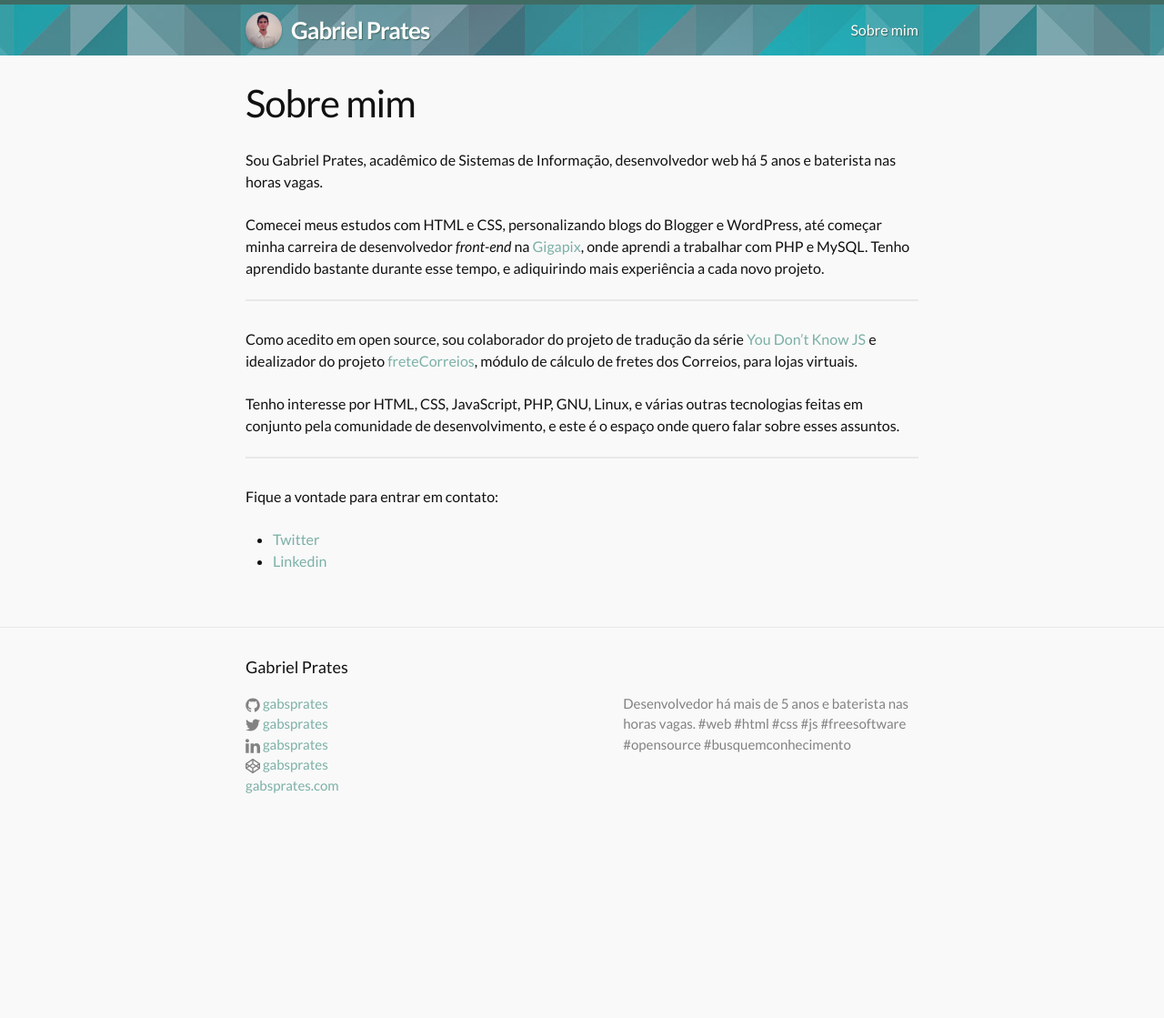
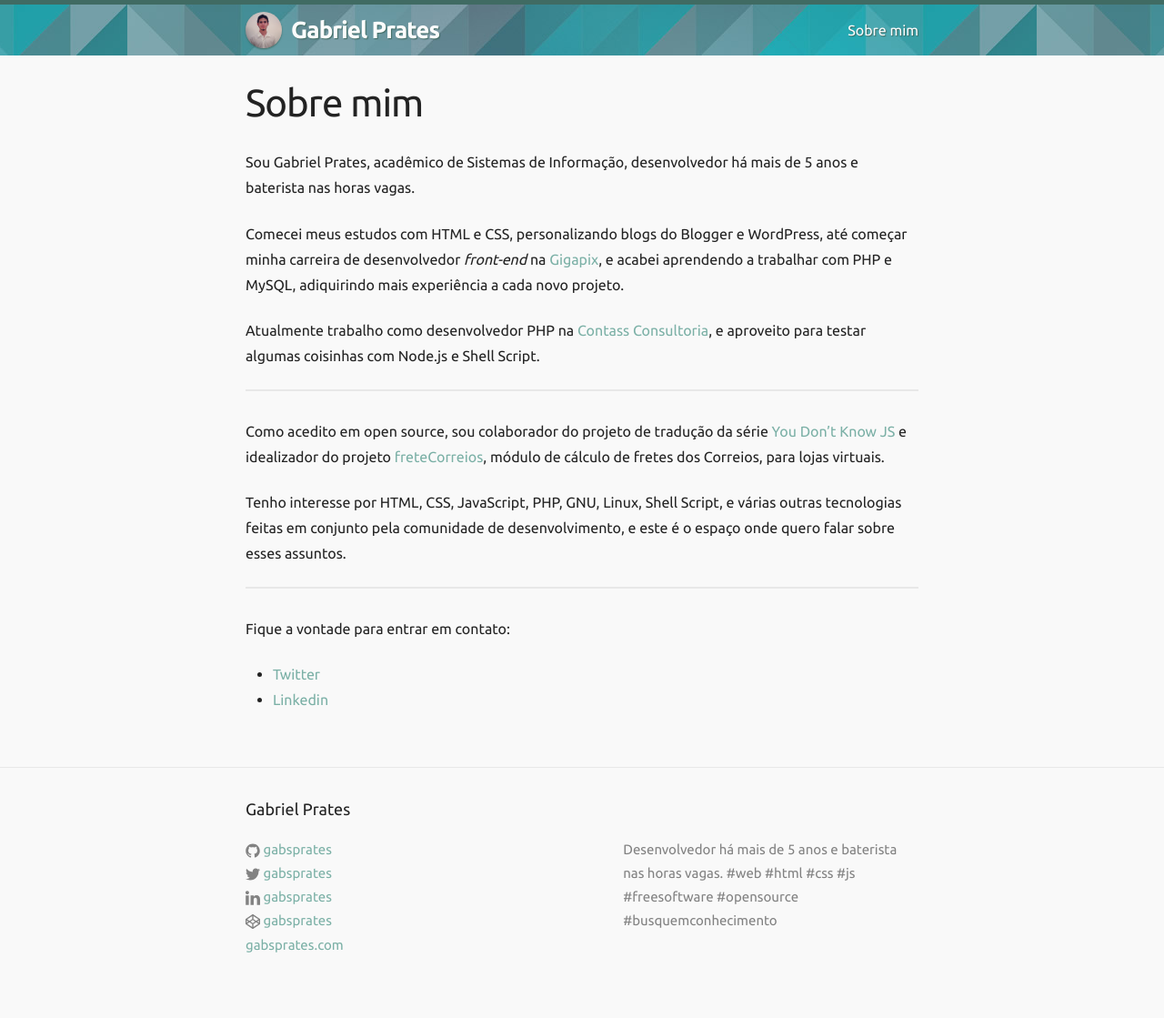
Before and after one commit to gabsprates/gabsprates.github.io, a Jekyll site: the page built from about.md, in a window 1280 px wide. Shown: the whole page at 91% size. Built offline with Jekyll 4.4.1, drawn with Linux system fonts in a browser that asks for light colours; comment, search, counter and statistics services are not loaded; before the commit the page ends 942 px from its top, so only the background shows below that.

Commit message:
Atualizações

```diff
--- a/_includes/head.html
+++ b/_includes/head.html
@@ -11,5 +11,6 @@
 
   <link rel="stylesheet" href="{{ "/css/main.css" | prepend: site.baseurl }}">
   <link rel="alternate" type="application/rss+xml" title="{{ site.title }}" href="{{ "/feed.xml" | prepend: site.baseurl | prepend: site.url }}">
-  <link href='https://fonts.googleapis.com/css?family=Lato:400,100,100italic,300,300italic,400italic,700,700italic,900,900italic' rel='stylesheet' type='text/css'>
+  <link href="https://fonts.googleapis.com/css?family=Ubuntu:300,400,500,700" rel="stylesheet">
+
 </head>
--- a/_sass/_base.scss
+++ b/_sass/_base.scss
@@ -122,8 +122,10 @@ a {
  */
 blockquote {
     color: $grey-color;
-    border-left: 4px solid $grey-color-light;
-    padding-left: $spacing-unit / 2;
+    border-left: 5px solid $grey-color-light;
+    padding-left: 18px;
+    padding-top: 8px;
+    padding-bottom: 12px;
     font-size: 18px;
     font-style: italic;
 
--- a/_sass/_layout.scss
+++ b/_sass/_layout.scss
@@ -269,3 +269,7 @@
         }
     }
 }
+
+.full-width {
+  width: 100%;
+}
--- a/_sass/_syntax-highlighting.scss
+++ b/_sass/_syntax-highlighting.scss
@@ -12,7 +12,7 @@
     .p     { font-weight: bold; } // (), {}, []
     .c     { color: #998; font-style: italic } // Comment
     .err   { color: #a61717; background-color: #e3d2d2 } // Error
-    .k     { font-weight: bold } // Keyword
+    .k     { color: #11deb3; font-weight: bold } // Keyword
     .o     { color: #9fca56; font-weight: bold } // Operator
     .cm    { color: #998; font-style: italic } // Comment.Multiline
     .cp    { color: #999; font-weight: bold } // Comment.Preproc
@@ -31,7 +31,7 @@
     .gu    { color: #aaa } // Generic.Subheading
     .gt    { color: #a00 } // Generic.Traceback
     .kc    { font-weight: bold } // Keyword.Constant
-    .kd    { font-weight: bold } // Keyword.Declaration
+    .kd    { color: #ffbf00; font-weight: bold; } // Keyword.Declaration
     .kp    { font-weight: bold } // Keyword.Pseudo
     .kr    { font-weight: bold } // Keyword.Reserved
     .kt    { color: #458; font-weight: bold } // Keyword.Type
@@ -47,6 +47,7 @@
     .nn    { color: #555 } // Name.Namespace
     .nt    { color: #55b5db } // Name.Tag
     .nv    { color: #9fca56 } // Name.Variable
+    .nx    { color: #fff } // Name.Variable
     .ow    { font-weight: bold } // Operator.Word
     .w     { color: #bbb } // Text.Whitespace
     .mf    { color: #cd3f45 } // Literal.Number.Float
--- a/about.md
+++ b/about.md
@@ -4,15 +4,17 @@ title: Sobre mim
 permalink: /about/
 ---
 
-Sou Gabriel Prates, acadêmico de Sistemas de Informação, desenvolvedor web há 5 anos e baterista nas horas vagas.
+Sou Gabriel Prates, acadêmico de Sistemas de Informação, desenvolvedor há mais de 5 anos e baterista nas horas vagas.
 
-Comecei meus estudos com HTML e CSS, personalizando blogs do Blogger e WordPress, até começar minha carreira de desenvolvedor *front-end* na [Gigapix](http://gigapix.com.br), onde aprendi a trabalhar com PHP e MySQL. Tenho aprendido bastante durante esse tempo, e adiquirindo mais experiência a cada novo projeto.
+Comecei meus estudos com HTML e CSS, personalizando blogs do Blogger e WordPress, até começar minha carreira de desenvolvedor *front-end* na [Gigapix](http://gigapix.com.br), e acabei aprendendo a trabalhar com PHP e MySQL, adiquirindo mais experiência a cada novo projeto.
+
+Atualmente trabalho como desenvolvedor PHP na [Contass Consultoria](http://contassconsultoria.com.br/), e aproveito para testar algumas coisinhas com Node.js e Shell Script.
 
 ---
 
 Como acedito em open source, sou colaborador do projeto de tradução da série [You Don't Know JS](https://github.com/cezaraugusto/You-Dont-Know-JS) e idealizador do projeto [freteCorreios](https://github.com/gigapix/freteCorreios), módulo de cálculo de fretes dos Correios, para lojas virtuais.
 
-Tenho interesse por HTML, CSS, JavaScript, PHP, GNU, Linux, e várias outras tecnologias feitas em conjunto pela comunidade de desenvolvimento, e este é o espaço onde quero falar sobre esses assuntos.
+Tenho interesse por HTML, CSS, JavaScript, PHP, GNU, Linux, Shell Script, e várias outras tecnologias feitas em conjunto pela comunidade de desenvolvimento, e este é o espaço onde quero falar sobre esses assuntos.
 
 ---
 
--- a/css/main.scss
+++ b/css/main.scss
@@ -6,15 +6,15 @@
 
 
 // Our variables
-$base-font-family: 'Lato', "Helvetica Neue", Helvetica, Arial, sans-serif;
+$base-font-family: 'Ubuntu', "Helvetica Neue", Helvetica, Arial, sans-serif;
 $base-font-size:   16px;
 $base-font-weight: 400;
 $small-font-size:  $base-font-size * 0.875;
-$base-line-height: 1.5;
+$base-line-height: 1.75;
 
 $spacing-unit:     30px;
 
-$text-color:       #111;
+$text-color:       #232323;
 $text-color-light: #fff;
 $background-color: #f9f9f9;
 $brand-color:      #7BB0A6;
```
Also changed, not shown: 10 other files.
